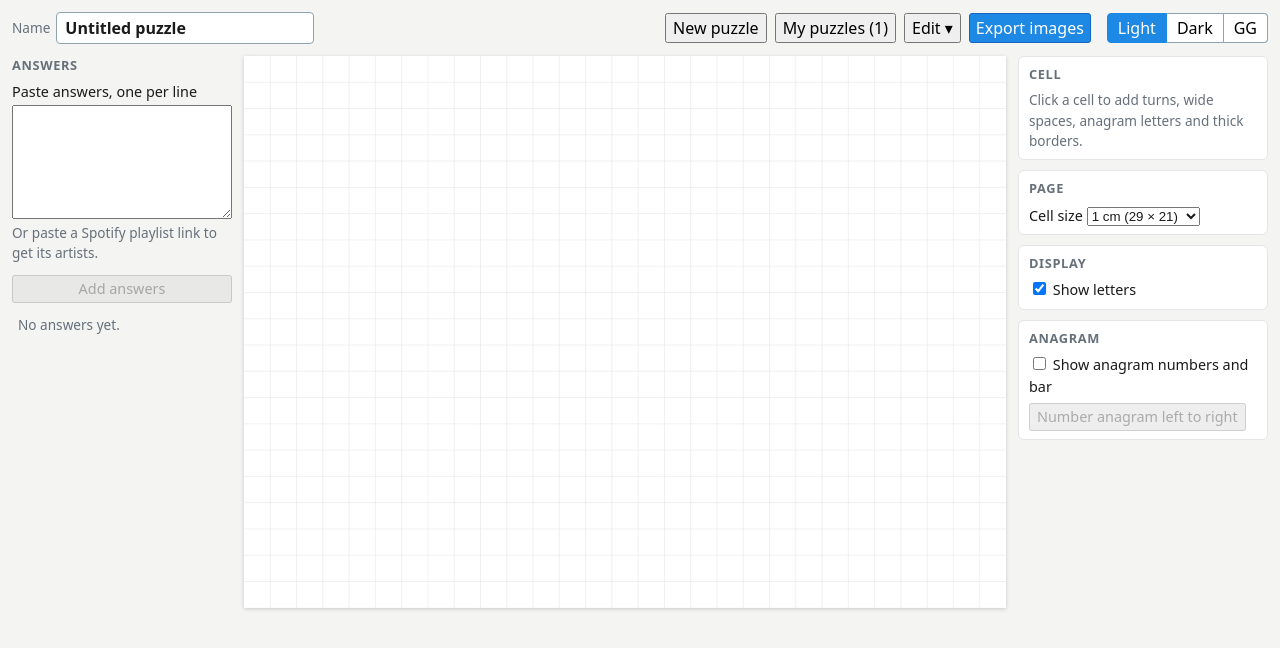
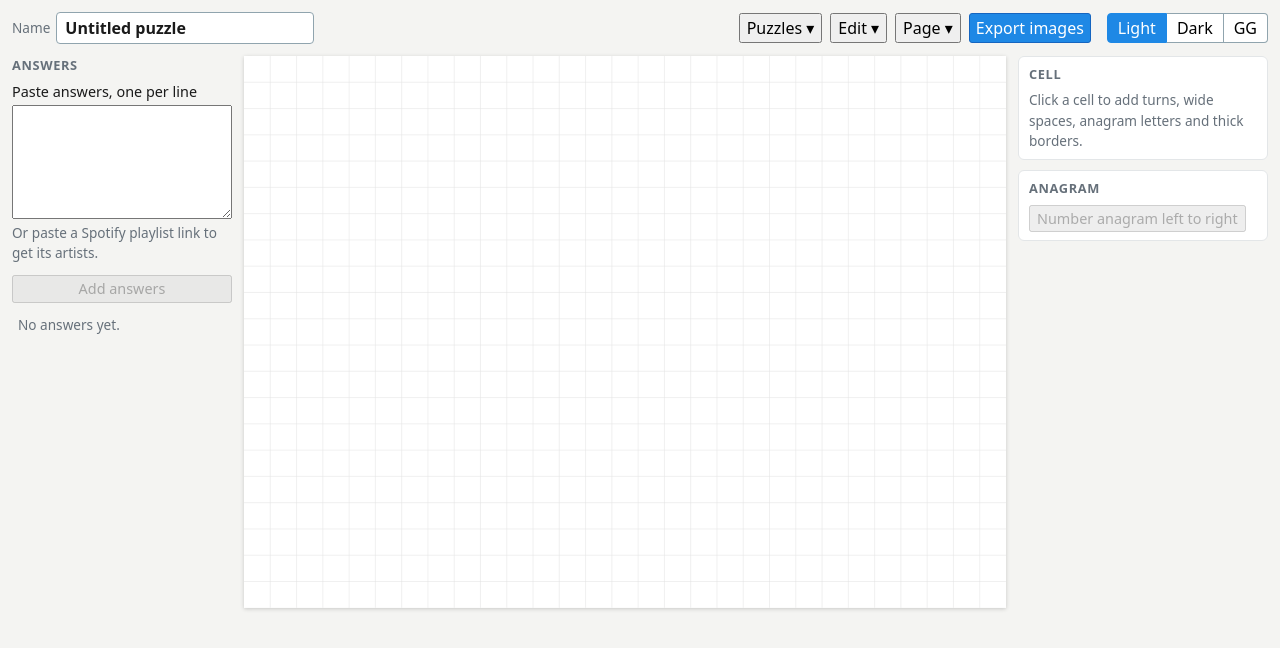
Before and after one commit to g-lowen/crossword-crafter, a React (Vite) app: page / in a window 1280 px wide. Shown: the top 648 px of the page. Built offline with nearby package versions, Linux system fonts and the light colour scheme.

Commit message:
Gather puzzle switching and page settings in header menus
Puzzles replaces New puzzle and My puzzles; New puzzle is now at the top
of the list. Page holds the cell size, the anagram numbers and bar, and
Show letters, which leave the right panel.

```diff
--- a/src/editor/app-shell.tsx
+++ b/src/editor/app-shell.tsx
@@ -27,6 +27,8 @@ export function AppShell() {
   const { library } = state
   const [saved, setSaved] = useState(true)
   const [status, setStatus] = useState<Status | null>(null)
+  // A view setting, not part of the puzzle, so it stays the same when switching puzzles.
+  const [showLetters, setShowLetters] = useState(true)
   const entry = currentEntry(library)
 
   useEffect(() => {
@@ -102,10 +104,18 @@ export function AppShell() {
       }
       menu={
         <>
-          <PuzzleMenu library={library} dispatch={dispatchApp} commands={commands} status={status} />
+          <PuzzleMenu
+            library={library}
+            dispatch={dispatchApp}
+            commands={commands}
+            status={status}
+            showLetters={showLetters}
+            onShowLettersChange={setShowLetters}
+          />
           <ThemeSwitch />
         </>
       }
+      showLetters={showLetters}
       saveFailed={!saved}
     />
   )
--- a/src/editor/editor.tsx
+++ b/src/editor/editor.tsx
@@ -30,7 +30,7 @@ import { leftToRightOrder } from '../layout/anagram'
 import { describeIssue } from '../layout/describe-issue'
 import { cellKey, layoutAnswer, layoutPuzzle, type Piece } from '../layout/layout'
 import { nextGroupColor } from '../model/groups'
-import { CELL_SIZES_MM, gridForCellSize, puzzleGrid, type GridSize } from '../model/page'
+import { puzzleGrid, type GridSize } from '../model/page'
 import type { CellRef, Puzzle } from '../model/puzzle'
 import type { PuzzleAction } from '../model/puzzle-reducer'
 import { AnswerList } from './answer-list'
@@ -62,13 +62,14 @@ type EditorProps = {
   dispatch: (action: PuzzleAction) => void
   /** Shown next to the title. */
   nameField: ReactNode
-  /** Puzzle-level actions such as New puzzle, the Edit menu and Export images. */
+  /** Puzzle-level menus such as Puzzles, Edit, Page and Export images. */
   menu: ReactNode
+  /** Set in the Page menu. Only affects the editor. */
+  showLetters: boolean
   saveFailed: boolean
 }
 
-export function Editor({ puzzle, dispatch, nameField, menu, saveFailed }: EditorProps) {
-  const [showLetters, setShowLetters] = useState(true)
+export function Editor({ puzzle, dispatch, nameField, menu, showLetters, saveFailed }: EditorProps) {
   const [dragging, setDragging] = useState<DragData | null>(null)
   const [previewStart, setPreviewStart] = useState<CellRef | null>(null)
   const [rawSelection, setSelection] = useState<Selection | null>(null)
@@ -291,44 +292,8 @@ export function Editor({ puzzle, dispatch, nameField, menu, saveFailed }: Editor
             </section>
           )}
 
-          <section className="side-section" aria-label="Page">
-            <h2>Page</h2>
-            <label>
-              Cell size{' '}
-              <select
-                value={puzzle.cellSizeMm}
-                onChange={(e) => dispatch({ type: 'set-cell-size', cellSizeMm: Number(e.target.value) })}
-              >
-                {CELL_SIZES_MM.map((size) => {
-                  const { columns, rows } = gridForCellSize(size)
-                  return (
-                    <option key={size} value={size}>
-                      {size === 10 ? '1 cm' : `${size} mm`} ({columns} × {rows})
-                    </option>
-                  )
-                })}
-              </select>
-            </label>
-          </section>
-
-          <section className="side-section" aria-label="Display">
-            <h2>Display</h2>
-            <label>
-              <input type="checkbox" checked={showLetters} onChange={(e) => setShowLetters(e.target.checked)} />{' '}
-              Show letters
-            </label>
-          </section>
-
           <section className="side-section" aria-label="Anagram">
             <h2>Anagram</h2>
-            <label>
-              <input
-                type="checkbox"
-                checked={puzzle.anagram.showNumbersAndBar}
-                onChange={(e) => dispatch({ type: 'set-show-anagram-numbers', value: e.target.checked })}
-              />{' '}
-              Show anagram numbers and bar
-            </label>
             <button
               type="button"
               disabled={layout.anagramCells.length === 0}
--- /dev/null
+++ b/src/editor/page-menu.tsx
@@ -0,0 +1,46 @@
+import { CELL_SIZES_MM, gridForCellSize } from '../model/page'
+import type { Puzzle } from '../model/puzzle'
+import type { PuzzleAction } from '../model/puzzle-reducer'
+
+type PageMenuProps = {
+  puzzle: Puzzle
+  dispatch: (action: PuzzleAction) => void
+  showLetters: boolean
+  onShowLettersChange: (value: boolean) => void
+}
+
+/** How the page looks: the cell size and anagram bar, which go into the exports, and the editor's letters. */
+export function PageMenu({ puzzle, dispatch, showLetters, onShowLettersChange }: PageMenuProps) {
+  return (
+    <div className="menu-panel page-menu" role="dialog" aria-label="Page">
+      <label className="page-menu-row">
+        Cell size
+        <select
+          value={puzzle.cellSizeMm}
+          onChange={(e) => dispatch({ type: 'set-cell-size', cellSizeMm: Number(e.target.value) })}
+        >
+          {CELL_SIZES_MM.map((size) => {
+            const { columns, rows } = gridForCellSize(size)
+            return (
+              <option key={size} value={size}>
+                {size === 10 ? '1 cm' : `${size} mm`} ({columns} × {rows})
+              </option>
+            )
+          })}
+        </select>
+      </label>
+      <label className="page-menu-row">
+        <input
+          type="checkbox"
+          checked={puzzle.anagram.showNumbersAndBar}
+          onChange={(e) => dispatch({ type: 'set-show-anagram-numbers', value: e.target.checked })}
+        />
+        Show anagram numbers and bar
+      </label>
+      <label className="page-menu-row">
+        <input type="checkbox" checked={showLetters} onChange={(e) => onShowLettersChange(e.target.checked)} />
+        Show letters in the editor
+      </label>
+    </div>
+  )
+}
--- a/src/editor/puzzle-list.tsx
+++ b/src/editor/puzzle-list.tsx
@@ -6,6 +6,7 @@ import { SHORTCUT_LABELS } from './use-shortcuts'
 type PuzzleListProps = {
   library: Library
   dispatch: Dispatch<LibraryAction>
+  onNew: () => void
   onAddSample: () => void
   onClose: () => void
 }
@@ -17,16 +18,21 @@ const displayName = (name: string) => (name.trim() === '' ? UNTITLED : name)
 const now = () => new Date().toISOString()
 
 /** Every puzzle saved in this browser, most recently changed first. */
-export function PuzzleList({ library, dispatch, onAddSample, onClose }: PuzzleListProps) {
+export function PuzzleList({ library, dispatch, onNew, onAddSample, onClose }: PuzzleListProps) {
   const [renamingId, setRenamingId] = useState<string | null>(null)
 
   return (
-    <div className="menu-panel puzzle-list" role="dialog" aria-label="My puzzles">
+    <div className="menu-panel puzzle-list" role="dialog" aria-label="Puzzles">
       <div className="panel-title">
-        <strong>My puzzles</strong>
-        <button type="button" className="icon-button" onClick={onClose} aria-label="Close">
-          ✕
-        </button>
+        <strong>Puzzles</strong>
+        <span className="panel-title-actions">
+          <button type="button" className="primary-button" onClick={onNew}>
+            New puzzle
+          </button>
+          <button type="button" className="icon-button" onClick={onClose} aria-label="Close">
+            ✕
+          </button>
+        </span>
       </div>
       <p className="hint">
         Saved in this browser only. Use Copy puzzle ({SHORTCUT_LABELS.copy}) to keep one somewhere else.
--- a/src/editor/puzzle-menu.tsx
+++ b/src/editor/puzzle-menu.tsx
@@ -2,8 +2,9 @@ import { useEffect, useRef, useState, type Dispatch } from 'react'
 import { ExportPanel } from '../export/export-panel'
 import { UNTITLED, currentEntry, type Library, type LibraryAction } from '../model/library'
 import type { Puzzle } from '../model/puzzle'
-import { emptyPuzzle } from '../model/puzzle-reducer'
+import { emptyPuzzle, type PuzzleAction } from '../model/puzzle-reducer'
 import { samplePuzzle } from '../model/sample-puzzle'
+import { PageMenu } from './page-menu'
 import { PuzzleList } from './puzzle-list'
 import { SHORTCUT_LABELS } from './use-shortcuts'
 
@@ -24,14 +25,16 @@ type PuzzleMenuProps = {
   dispatch: Dispatch<LibraryAction>
   commands: EditCommands
   status: Status | null
+  showLetters: boolean
+  onShowLettersChange: (value: boolean) => void
 }
 
-type Panel = 'edit' | 'list' | 'export' | null
+type Panel = 'list' | 'edit' | 'page' | 'export' | null
 
 const now = () => new Date().toISOString()
 
-/** Starting and switching puzzles, the Edit menu, and exporting images. */
-export function PuzzleMenu({ library, dispatch, commands, status }: PuzzleMenuProps) {
+/** Starting and switching puzzles, the Edit and Page menus, and exporting images. */
+export function PuzzleMenu({ library, dispatch, commands, status, showLetters, onShowLettersChange }: PuzzleMenuProps) {
   const [panel, setPanel] = useState<Panel>(null)
   const menuRef = useRef<HTMLDivElement>(null)
   const current = currentEntry(library)
@@ -53,6 +56,8 @@ export function PuzzleMenu({ library, dispatch, commands, status }: PuzzleMenuPr
     }
   }, [panel])
 
+  const editPuzzle = (action: PuzzleAction) => dispatch({ type: 'edit', action, now: now() })
+
   function add(name: string, puzzle: Puzzle) {
     dispatch({ type: 'add', id: crypto.randomUUID(), name, puzzle, now: now() })
   }
@@ -67,14 +72,14 @@ export function PuzzleMenu({ library, dispatch, commands, status }: PuzzleMenuPr
 
   return (
     <div className="puzzle-menu" ref={menuRef}>
-      <button type="button" onClick={() => add(UNTITLED, emptyPuzzle)}>
-        New puzzle
-      </button>
       <button type="button" onClick={() => toggle('list')} aria-expanded={panel === 'list'}>
-        My puzzles ({library.entries.length})
+        Puzzles ▾
       </button>
       <button type="button" onClick={() => toggle('edit')} aria-expanded={panel === 'edit'} aria-haspopup="menu">
         Edit ▾
+      </button>
+      <button type="button" onClick={() => toggle('page')} aria-expanded={panel === 'page'}>
+        Page ▾
       </button>
       <button
         type="button"
@@ -113,17 +118,20 @@ export function PuzzleMenu({ library, dispatch, commands, status }: PuzzleMenuPr
         <PuzzleList
           library={library}
           dispatch={dispatch}
+          onNew={run(() => add(UNTITLED, emptyPuzzle))}
           onAddSample={run(() => add('Sample puzzle', samplePuzzle))}
           onClose={() => setPanel(null)}
         />
       )}
-      {panel === 'export' && (
-        <ExportPanel
+      {panel === 'page' && (
+        <PageMenu
           puzzle={current.puzzle}
-          name={current.name}
-          dispatch={(action) => dispatch({ type: 'edit', action, now: now() })}
+          dispatch={editPuzzle}
+          showLetters={showLetters}
+          onShowLettersChange={onShowLettersChange}
         />
       )}
+      {panel === 'export' && <ExportPanel puzzle={current.puzzle} name={current.name} dispatch={editPuzzle} />}
     </div>
   )
 }
--- a/src/index.css
+++ b/src/index.css
@@ -385,6 +385,26 @@ button {
 
 .puzzle-list {
   width: 480px;
+}
+
+.panel-title-actions {
+  display: flex;
+  align-items: center;
+  gap: 8px;
+}
+
+.page-menu {
+  display: flex;
+  flex-direction: column;
+  gap: 10px;
+  width: auto;
+  white-space: nowrap;
+}
+
+.menu-panel .page-menu-row {
+  flex-direction: row;
+  align-items: center;
+  gap: 8px;
 }
 
 .panel-title {
```
Also changed, not shown: 2 other files (tests, documents, lock files or other folders).
